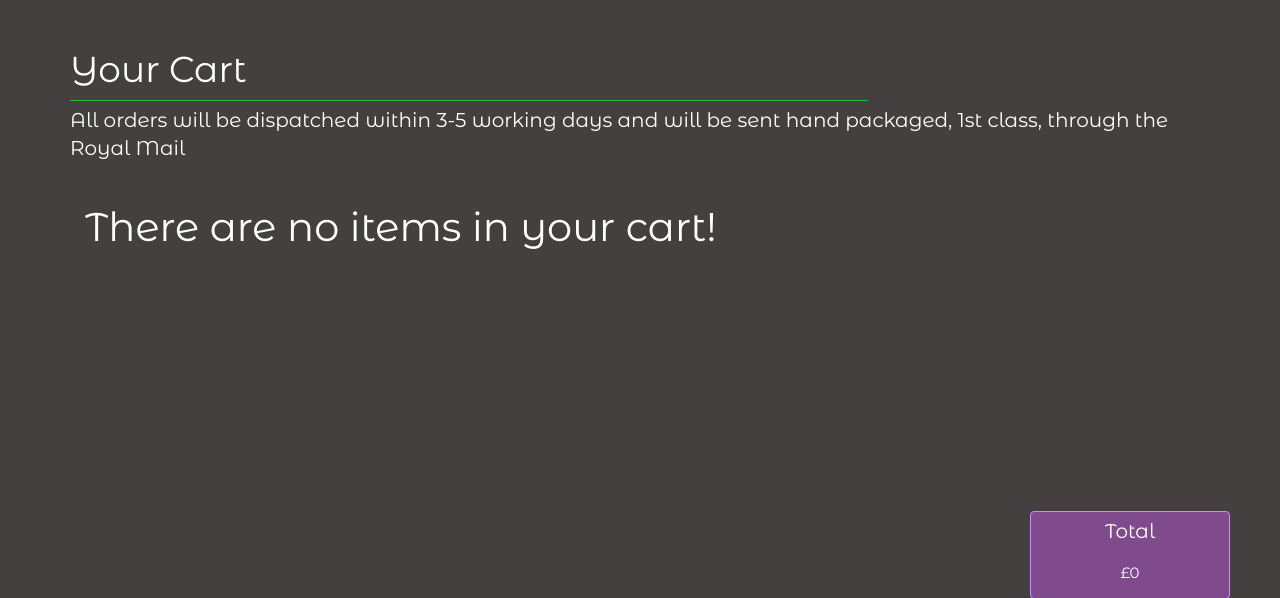
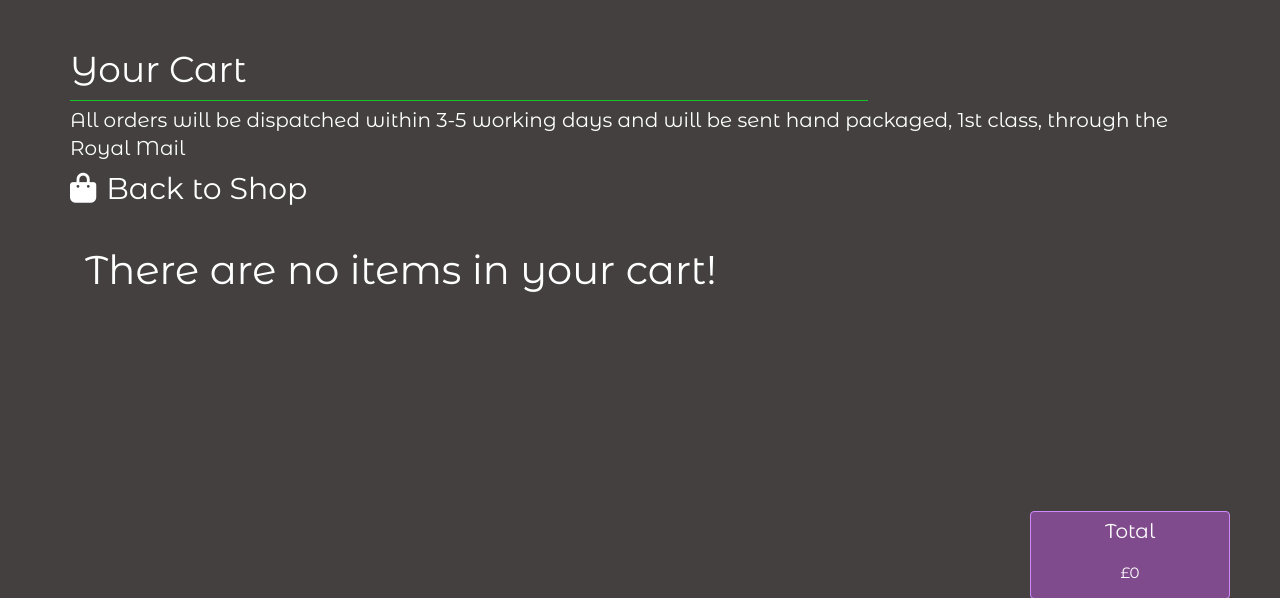
Before and after one commit to sw1ckham/cte-ecommerce, a Django app: page /cart/ in a window 1280 px wide. Shown: the part 71-669 px from the top of the page. Run offline with Django 3.2, Linux system fonts and the light colour scheme; some libraries are stand-ins or nearby versions.

Commit message:
Added 'back to shop' button

```diff
--- a/cart/templates/cart.html
+++ b/cart/templates/cart.html
@@ -11,6 +11,14 @@
         <h1 class="page-headings">Your Cart</h1>
         <hr class="block-divider">
         <p class="product-description">All orders will be dispatched within 3-5 working days and will be sent hand packaged, 1st class, through the Royal Mail</p>
+    </div>
+</div>
+
+<div class="container">
+    <div class="row">
+        <div class="col-12 backhome-wrapper">
+            <a id="backtohome" href="{% url 'product' %}"><i class="fas fa-shopping-bag" id="backHomeIcon"></i>Back to Shop</a>
+        </div>
     </div>
 </div>
 
```
